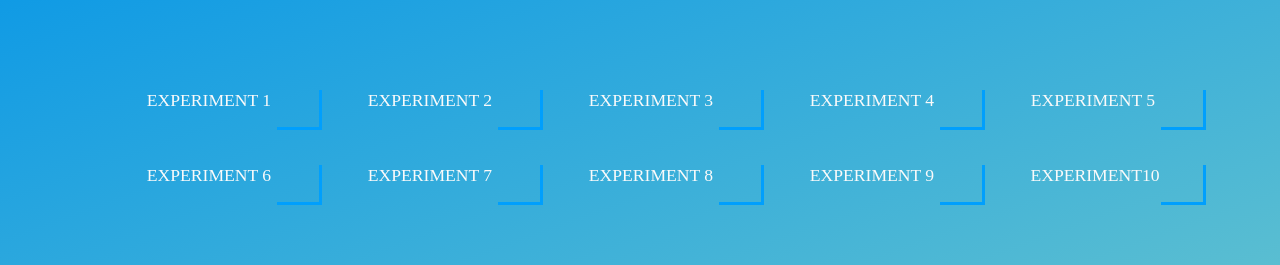
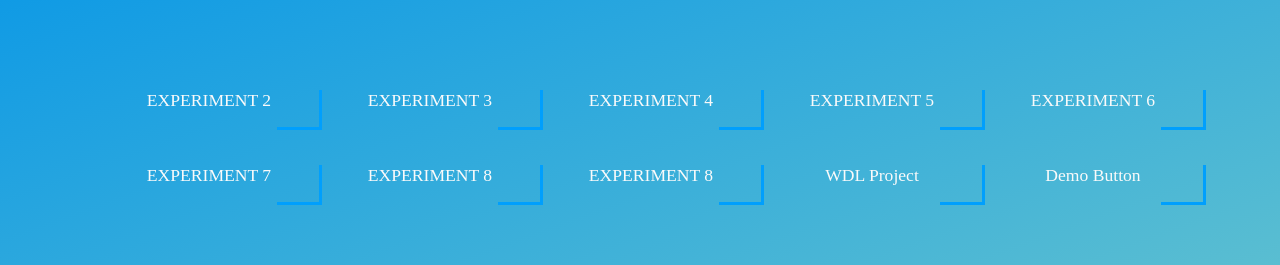
Before and after one commit to ArinSM/butt, a plain HTML site: page index.html in a window 1280 px wide. Shown: the part 157-422 px from the top of the page. Drawn offline with Linux system fonts and the light colour scheme.

Commit message:
Update index.html

```diff
--- a/index.html
+++ b/index.html
@@ -12,20 +12,11 @@
         <svg height="60" width="200" xmlns="http://www.w3.org/2000/svg">
           <rect id="shape" height="60" width="200" />
           <div id="text">
-            <a href=""><span class="spot"></span>EXPERIMENT 1</a>
+            <a href=""><span class="spot"></span>EXPERIMENT 2</a>
           </div>
         </svg>
       </div>
       <!--Next button -->
-      <div class="svg-wrapper">
-        <svg height="60" width="200" xmlns="http://www.w3.org/2000/svg">
-          <rect id="shape" height="60" width="200" />
-          <div id="text">
-            <a href=""><span class="spot"></span>EXPERIMENT 2</a>
-          </div>
-        </svg>
-      </div>
-
       <div class="svg-wrapper">
         <svg height="60" width="200" xmlns="http://www.w3.org/2000/svg">
           <rect id="shape" height="60" width="200" />
@@ -84,7 +75,7 @@
         <svg height="60" width="200" xmlns="http://www.w3.org/2000/svg">
           <rect id="shape" height="60" width="200" />
           <div id="text">
-            <a href=""><span class="spot"></span>EXPERIMENT 9</a>
+            <a href=""><span class="spot"></span>EXPERIMENT 8</a>
           </div>
         </svg>
       </div>
@@ -93,7 +84,16 @@
         <svg height="60" width="200" xmlns="http://www.w3.org/2000/svg">
           <rect id="shape" height="60" width="200" />
           <div id="text">
-            <a href=""><span class="spot"></span>EXPERIMENT10</a>
+            <a href=""><span class="spot"></span>WDL Project</a>
+          </div>
+        </svg>
+      </div>
+
+      <div class="svg-wrapper">
+        <svg height="60" width="200" xmlns="http://www.w3.org/2000/svg">
+          <rect id="shape" height="60" width="200" />
+          <div id="text">
+            <a href=""><span class="spot"></span>Demo Button</a>
           </div>
         </svg>
       </div>
```
